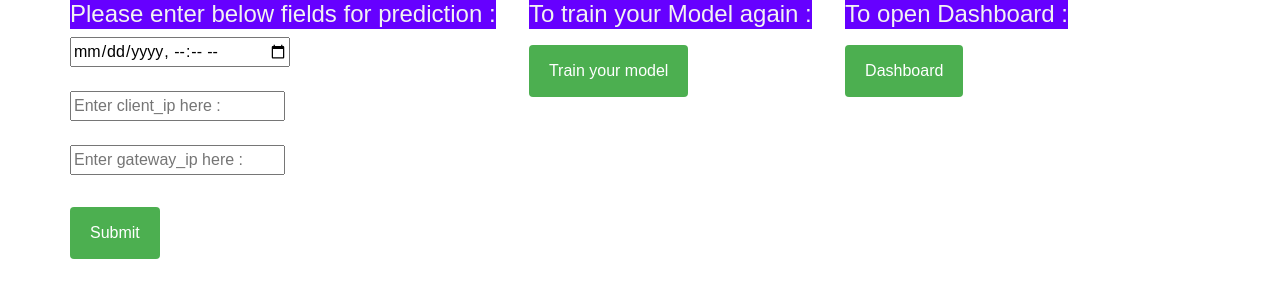
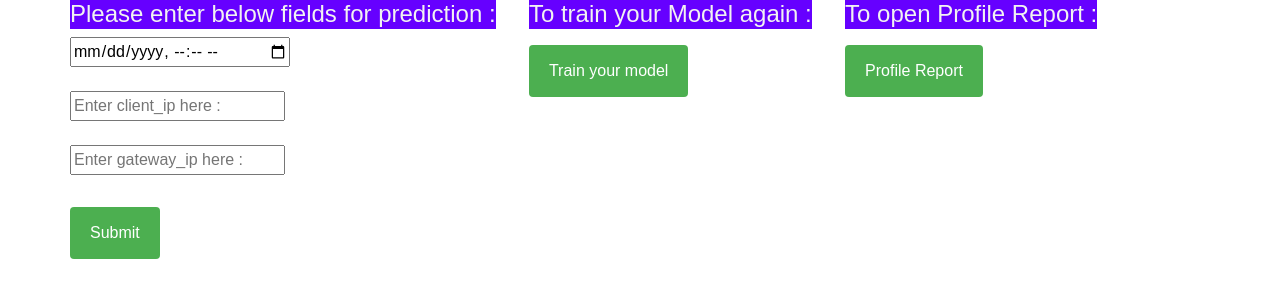
Before and after one commit to Debasish-Sarangi/IPM-APIC-Health-Prediction, a Flask app: page / in a window 1280 px wide. Shown: the top 300 px of the page. Run offline with Flask 2, Linux system fonts and the light colour scheme; parts of the project's set-up code (start-up, migrations or seed data) failed here and were passed over.

Commit message:
Update index.html

```diff
--- a/templates/index.html
+++ b/templates/index.html
@@ -1,4 +1,6 @@
 <link rel="stylesheet" href="https://cdn.jsdelivr.net/npm/bootstrap@4.1.3/dist/css/bootstrap.min.css" integrity="sha384-MCw98/SFnGE8fJT3GXwEOngsV7Zt27NXFoaoApmYm81iuXoPkFOJwJ8ERdknLPMO" crossorigin="anonymous">
+
+<meta name="viewport" content="width=device-width, initial-scale=1">
 <html>
 <meta charset="utf-8">
 <meta name="viewport" content="width=device-width, initial-scale=1">
@@ -115,9 +117,9 @@ input[type=submit] {
 </div>
 
 <div class = "graph" class="col-xs-3">
-<h4>To open Dashboard :</h4>
+<h4>To open Profile Report :</h4>
   <form action="/graph" method="POST" target="_blank">
-<input type="submit" value="Dashboard">
+<input type="submit" value="Profile Report">
   </form>
 
 </div>
```
